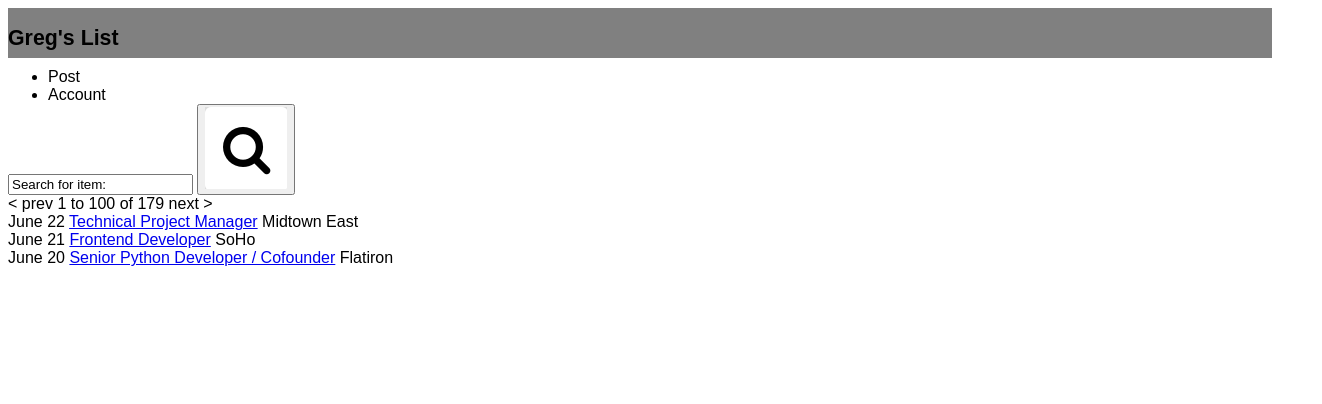
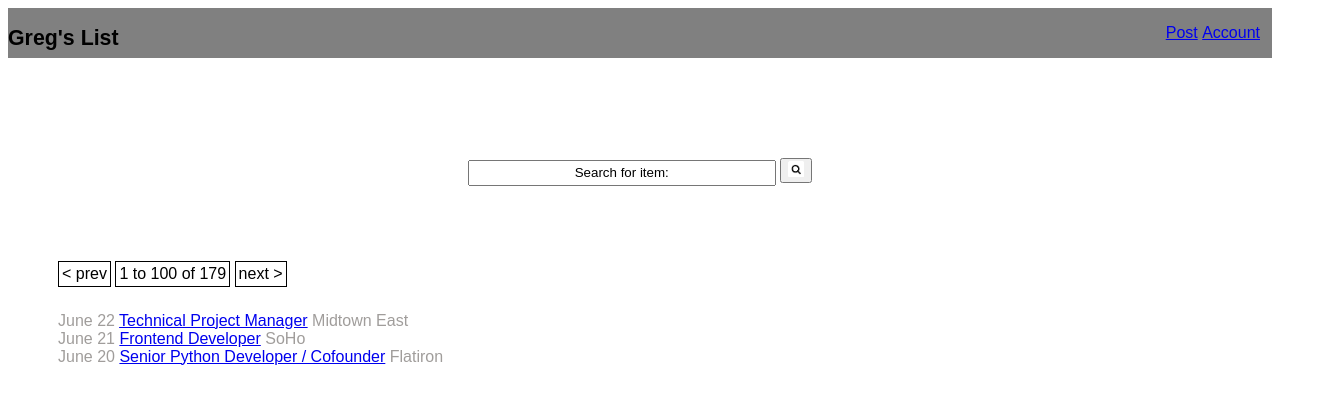
Before and after one commit to Sobarzo14/gregList, a plain HTML site: page index.html in a window 1280 px wide. Shown: the whole page, 1322 px wide, since content can reach past the window. Drawn offline with Linux system fonts and the light colour scheme.

Commit message:
Final Submission

```diff
--- a/index.html
+++ b/index.html
@@ -9,19 +9,21 @@
 		<nav>
 			<h1>Greg's List</h1>
 			<ul>
-				<li>Post</li>
-				<li>Account</li>
+				<li><a href="#">Post</a></li>
+				<li><a href="#">Account</a></li>
 			</ul>
 		</nav>
 	</header>
 	<main>
 		<form>
-			<input type="text" name="search_box" value="Search for item:">
-			<button><img src="images/magnifying-glass.png"></button>
+			<input id="search_box" type="text" name="search_box" value="Search for item:">
+			<button><img class="magnifying-glass" src="images/magnifying-glass.png"></button>
 		</form>
-		<span>< prev</span>
-		<span>1 to 100 of 179</span>
-		<span>next ></span>
+		<div class="pageSelect">
+			<span class="pages">< prev</span>
+			<span class="pages">1 to 100 of 179</span>
+			<span class="pages">next ></span>
+		</div>
 		<div class="result">June 22 <a href="#">Technical Project Manager</a> Midtown East</div>
 		<div class="result">June 21 <a href="#">Frontend Developer</a> SoHo</div>
 		<div class="result">June 20 <a href="#">Senior Python Developer / Cofounder</a> Flatiron</div>
--- a/styles/style.css
+++ b/styles/style.css
@@ -7,7 +7,51 @@ nav{
 h1{
 	font-size: 16pt;
 	font-family: Arial;
+	display: inline-block;
 }
 * {
 	font-family: Arial;
 }
+ul{
+	position: absolute;
+	right: 20px;
+	display: inline-block;
+}
+li{
+	list-style: none;
+	color: purple;
+	display: inline-block;
+}
+img{
+	width: 16px;
+	height: 16px;
+}
+form{
+	margin-top: 100px;
+	margin-bottom: 75px;
+	text-align: center;
+}
+.pageSelect {
+	display: inline-block;
+	position: relative;
+	left: 50px;
+	margin-bottom: 25px
+}
+.pages{
+	display: inline-block;
+	border: 1px solid black;
+	padding: 3px;
+	margin-right: 0px;
+	margin-left: 0px;
+}
+#search_box {
+	position: relative;
+	text-align: center;
+	width: 300px;
+	height: 20px;
+}
+.result{
+	color: rgb(160,157,155);
+	position: relative;
+	left: 50px;
+}
```
